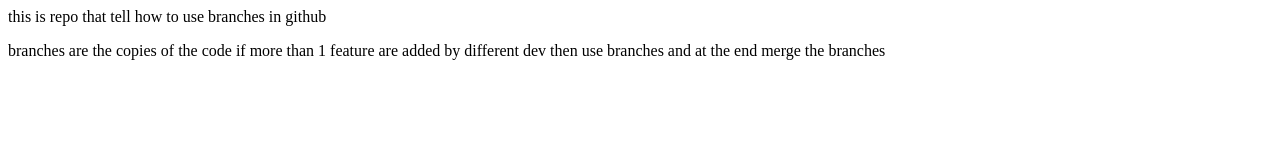
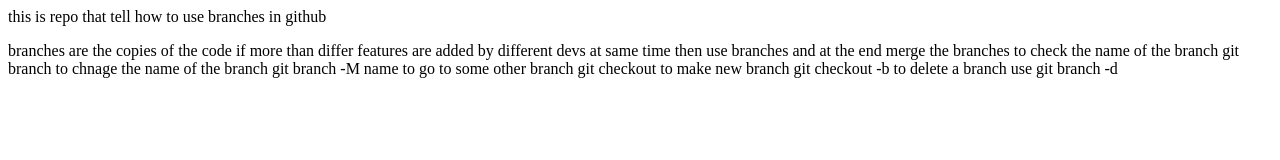
Before and after one commit to AhmedSaeed216/branches, a plain HTML site: page index.html in a window 1280 px wide. Drawn offline with Linux system fonts and the light colour scheme.

Commit message:
new feature is added in other branch(feature1)

```diff
--- a/index.html
+++ b/index.html
@@ -2,5 +2,22 @@
 
 <p>
     branches are the copies of the code if more
-    than 1 feature are added by different dev then use branches and at the end merge the branches
+    than differ features are added by different devs at same time then use branches and at the end merge the branches
+
+
+        to check the name of the branch
+            git branch
+
+         to chnage the name of the branch
+            git branch -M  name
+
+         to go to some other branch
+            git checkout <branch-name>
+
+         to make new branch
+            git checkout -b <branc-name>
+
+
+          to delete a branch use
+                git branch -d <branch-name>
 </p>
```
Also changed, not shown: indexOfFeature1.html (added, +1 -0 lines).
